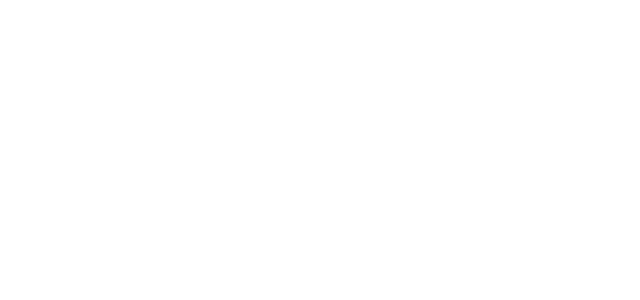
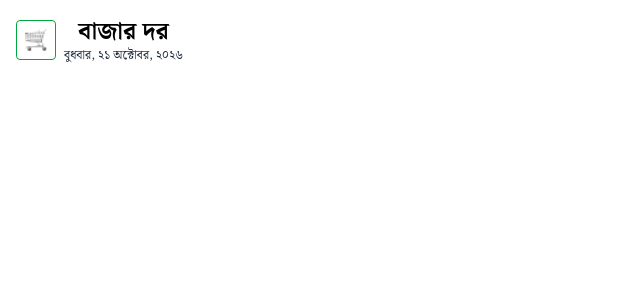
Before and after one commit to abdullahraihan709-maker/Bazar-Dor, a Next.js app: page / in a window 1280 px wide. Shown: the top 300 px of the page, without its empty margins (0-640 px from the left). Built offline with nearby package versions, Linux system fonts and the light colour scheme.

Commit message:
Added Header with Bengali date

```diff
--- a/src/app/layout.tsx
+++ b/src/app/layout.tsx
@@ -1,6 +1,7 @@
 import type { Metadata } from "next";
 import { Noto_Serif_Bengali } from "next/font/google";
 import "./globals.css";
+import Navbar from "@/components/Header";
 
 const notoSerifBengali = Noto_Serif_Bengali({
   subsets: ["latin", "bengali"],
@@ -20,6 +21,7 @@
       className={`${notoSerifBengali.className} h-full antialiased`}
     >
       <body className="min-h-full flex flex-col">
+        <Navbar />
         <main className="max-w-7xl mx-auto flex-1" >{children}</main>
       </body>
     </html>
--- /dev/null
+++ b/src/components/Header.tsx
@@ -0,0 +1,79 @@
+import React from 'react';
+import Image from 'next/image';
+
+
+const Header = () => {
+    // Bengali Date Start
+    const date = new Date().toLocaleDateString("bn-BD", {
+        dateStyle: "full",
+    } );
+    // Bengali Date End
+
+    return (
+        <header className="relative max-w-7xl px-4 py-4  ">
+            <div className="flex justify-start items-center gap-2">
+                <Image className='border border-solid border-green-600 rounded p-2  '
+                src="/logo-icon.png"
+                alt="Bazar Dor Logo"
+                width={40}
+                height={40}
+                priority
+                />
+
+                <div className="flex flex-col items-center  ">
+                <span className="text-2xl font-bold">বাজার দর</span>
+                <span className="text-xs text-slate-800">{date}</span>  {/* Bengali Date */}
+                </div>
+            </div>
+        </header>
+    );
+};
+
+export default Header;
+
+
+
+
+
+        // <header className="sticky top-0 z-40 border-b border-base-300 bg-base-100/95backdrop-blur">
+
+        //     <div className="mx-auto flex w-full max-w-6x1 items-center gap-3 px-4 py-3">
+
+        //             <a className="flex items-center gap-2" href="/">
+
+        //                 <span aria-hidden="true" className="grid size-10 place-items-center rounded-x1 bg-primary text-1g text-primary-content">Logo</span>
+
+        //                 <span className="leading-tight">
+        //                     <span className="block text-xl font-bold tracking-tight">বাজার দর</span>
+        //                     <span className="block text-xs text-base-content/60">{date}</span>  {/* Bengali Date */}
+        //                 </span>
+
+        //             </a>
+
+        //             <div className="ms-auto flex items-center gap-2">
+        //                 <a className="btn btn-ghost btn-sm sm:btn-md" href="/signin">সাইন ইন</a>
+        //                 <a className="btn btn-primary btn-sm sm:btn-md" href="/signup">সাইন আপ</a>
+        //             </div>
+        //     </div>
+
+        //     <div className="border-t border-base-200 bg-base-100">
+        //         <nav aria-label="" className="mx-auto w-full max-w-6xl px-4">
+        //             <ul className="flex items-center gap-1 overflow-x-auto py-2 text-sm">
+
+
+        //                 <li className="shrink-0"></li>
+        //                 <li className="shrink-0"></li>
+        //                 <li className="shrink-0"></li>
+        //                 <li className="shrink-0"></li>
+        //                 <li className="shrink-0"></li>
+        //                 <li className="shrink-0"></li>
+        //                 <li className="shrink-0"></li>
+        //                 <li className="shrink-0"></li>
+
+        //             </ul>
+
+        //         </nav>
+
+        //     </div>
+
+        // </header>
```
Also changed, not shown: public/bazar-hero.png (added), public/logo-icon.png (added).
